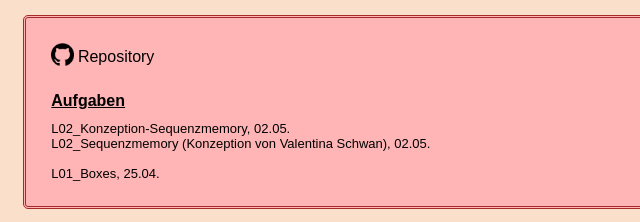
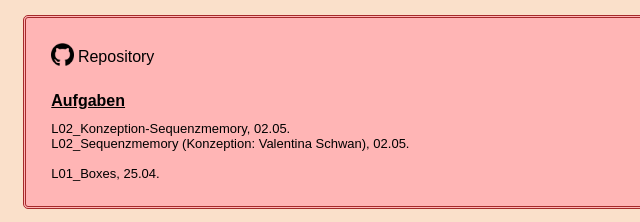
Before and after one commit to Lum7n/EIA2, a plain HTML site: page Steckbrief/steckbrief.htm in a window 1280 px wide. Shown: the top 222 px of the page, 0-640 px from the left. Drawn offline with Linux system fonts and the light colour scheme.

Commit message:
Add files via upload

```diff
--- a/Steckbrief/steckbrief.htm
+++ b/Steckbrief/steckbrief.htm
@@ -65,7 +65,7 @@
 			<!-- Format: Aufgabenbezeichnung, Datum -->
 			<a target="_blank" href="https://lum7n.github.io/EIA2/L02_Events/L02_KonzeptionSequenzmemory.pdf">L02_Konzeption-Sequenzmemory, 02.05.</a>
 			<br/>
-			<a target="_blank" href="https://lum7n.github.io/EIA2/L02_Events/L02_Sequenzmemory_Index.html">L02_Sequenzmemory (Konzeption von Valentina Schwan), 02.05.</a>
+			<a target="_blank" href="https://lum7n.github.io/EIA2/L02_Events/L02_Sequenzmemory_Index.html">L02_Sequenzmemory (Konzeption: Valentina Schwan), 02.05.</a>
 			<br/>
 			<br/>
 			<a target="_blank" href="https://lum7n.github.io/EIA2/L01_Recap&Foundation/L01_Boxes.pdf">L01_Boxes, 25.04.</a>
```
